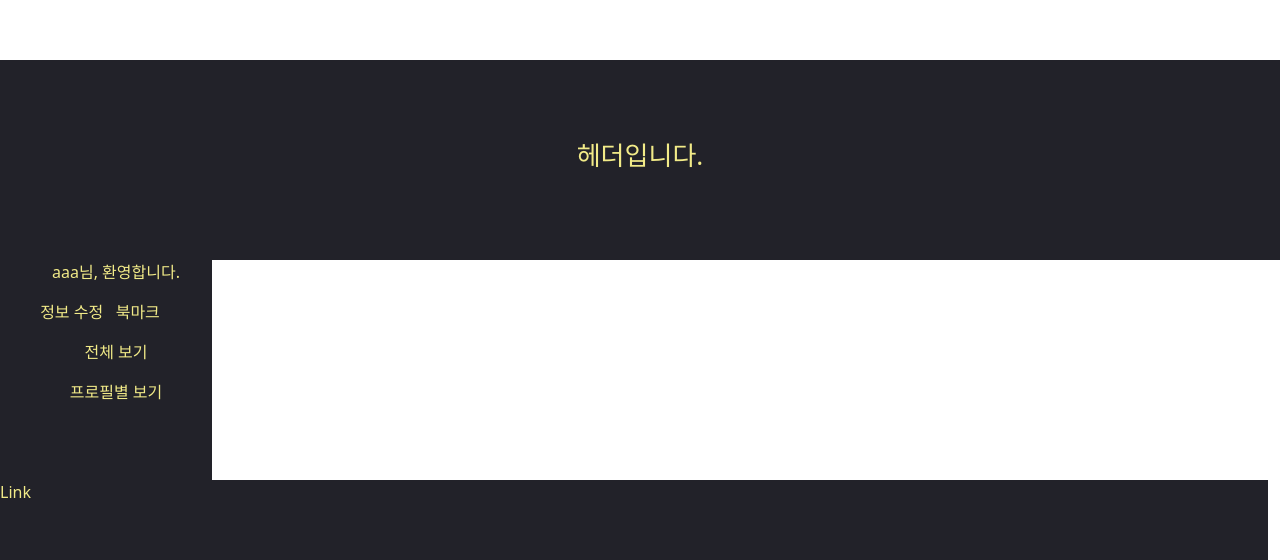
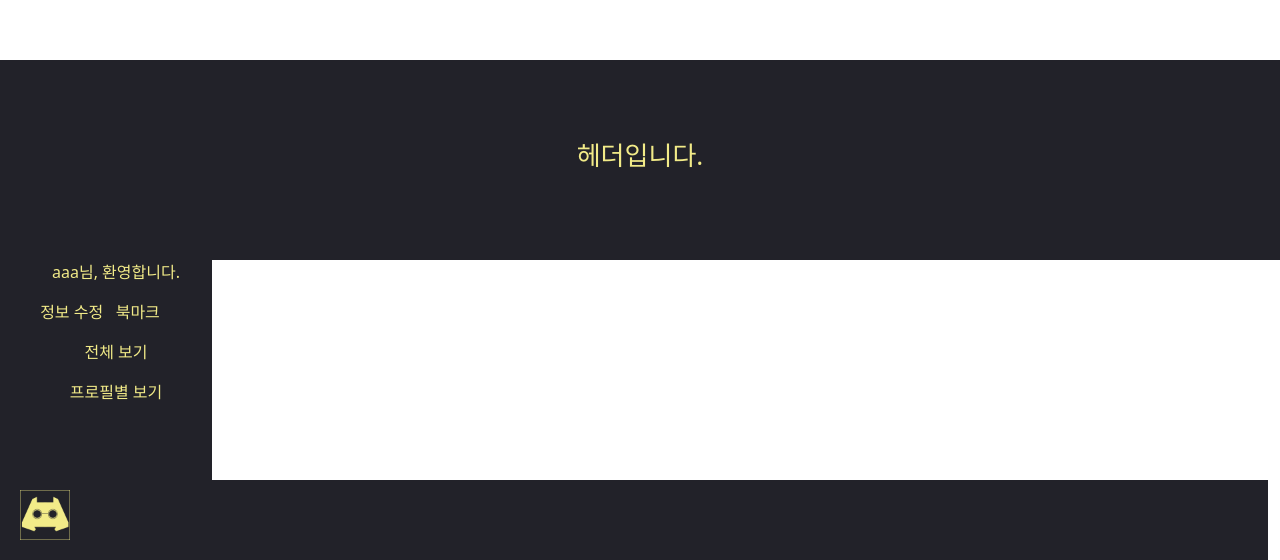
Before and after one commit to innjie/bookshelf, a React (Create React App) app in the folder front/: page / in a window 1280 px wide. Shown: the part 240-800 px from the top of the page. Built offline with nearby package versions, Linux system fonts and the light colour scheme; no server answers.

Commit message:
[update] footer

```diff
--- /dev/null
+++ b/front/src/global/global_variables.js
@@ -0,0 +1,2 @@
+export const DISCORD_PROFILE='https://discordapp.com/users/367135127014473728';
+export const DEVELOPER_IMG = '/images/developer.png';
--- a/front/src/statics/Footer.css
+++ b/front/src/statics/Footer.css
@@ -8,6 +8,12 @@
     text-align : center;
 }
 .footer-contents {
+    padding-top : 10px;
     align-content: center;
     text-align: left;
 }
+.developer_img {
+    width : 50px;
+    height : 50px;
+    margin-left : 20px
+}
--- a/front/src/statics/Footer.js
+++ b/front/src/statics/Footer.js
@@ -1,13 +1,15 @@
 import React, {Component} from "react";
 import './Footer.css';
-import * as global_var from '../global_variables'
+import * as global_var from '../global/global_variables';
 
 
 function footer() {
     return (
         <div className="footer-section">
             <div className="footer-contents">
-                <a href={global_var.DISCORD_PROFILE}>Link</a>
+                <a href={global_var.DISCORD_PROFILE} target="_blank">
+                    <img src={global_var.DEVELOPER_IMG} alt="discord" className="developer_img"/>
+                </a>
             </div>
         </div>
     );
```
Also changed, not shown: front/public/images/developer.png (added).
